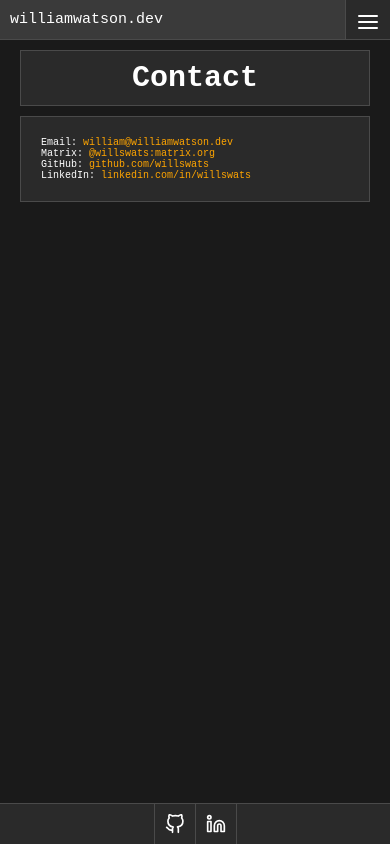
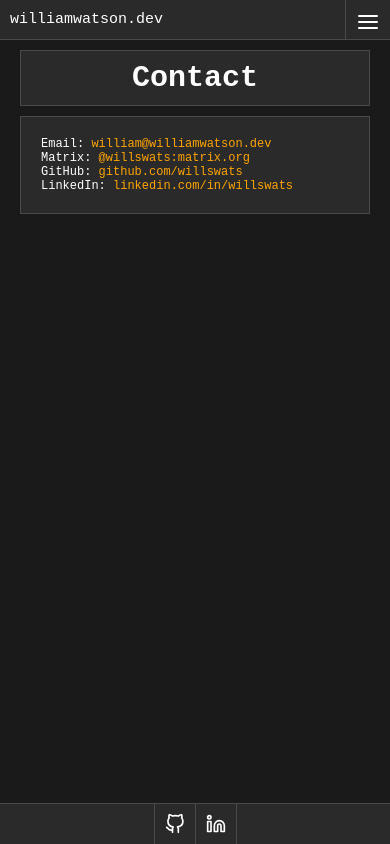
Before and after one commit to willswats/williamwatson, a SvelteKit app: page /contact in a window 390 px wide. Built offline with nearby package versions, Linux system fonts and the light colour scheme.

Commit message:
Revert "feat: change font size mobile"
This reverts commit 5460de2c574ffb875826ca7547049042bb79665f.

```diff
--- a/src/routes/about/+page.svelte
+++ b/src/routes/about/+page.svelte
@@ -62,9 +62,5 @@
 		main {
 			height: calc(100vh - 8rem); /* Account for Nav and NavSocial */
 		}
-
-		main section p {
-			font-size: 1rem;
-		}
 	}
 </style>
--- a/src/routes/contact/+page.svelte
+++ b/src/routes/contact/+page.svelte
@@ -65,9 +65,5 @@
 		main {
 			height: calc(100vh - 8rem); /* Account for Nav and NavSocial */
 		}
-
-		main section p {
-			font-size: 1rem;
-		}
 	}
 </style>
```
